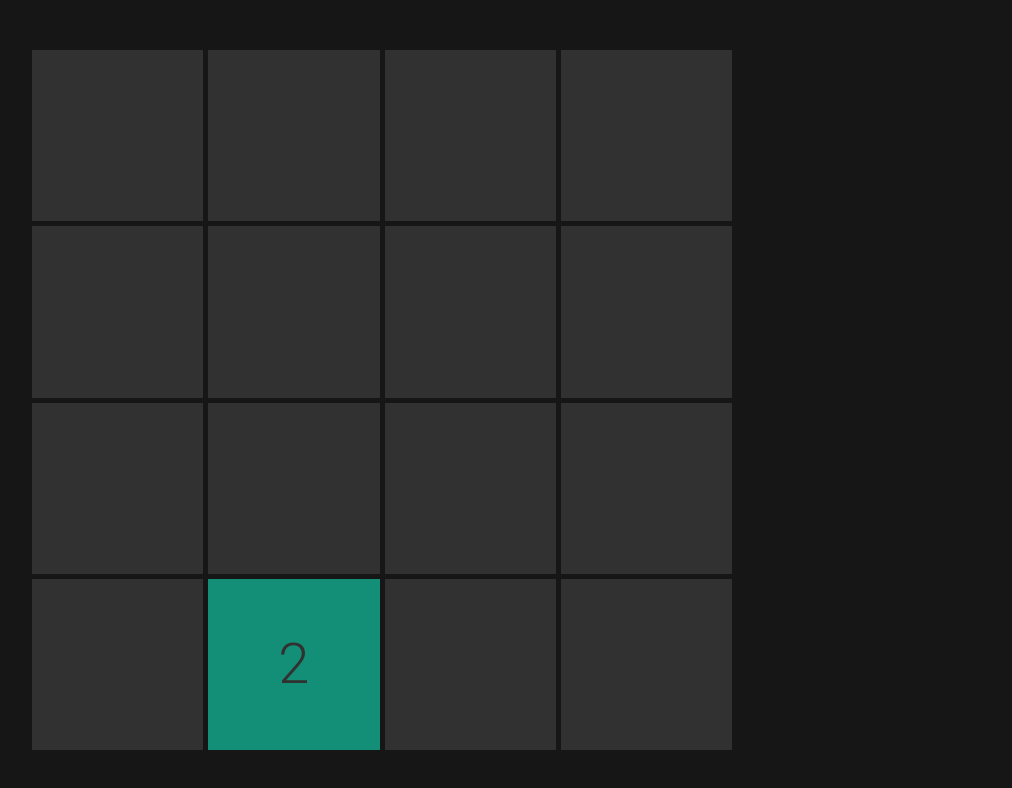
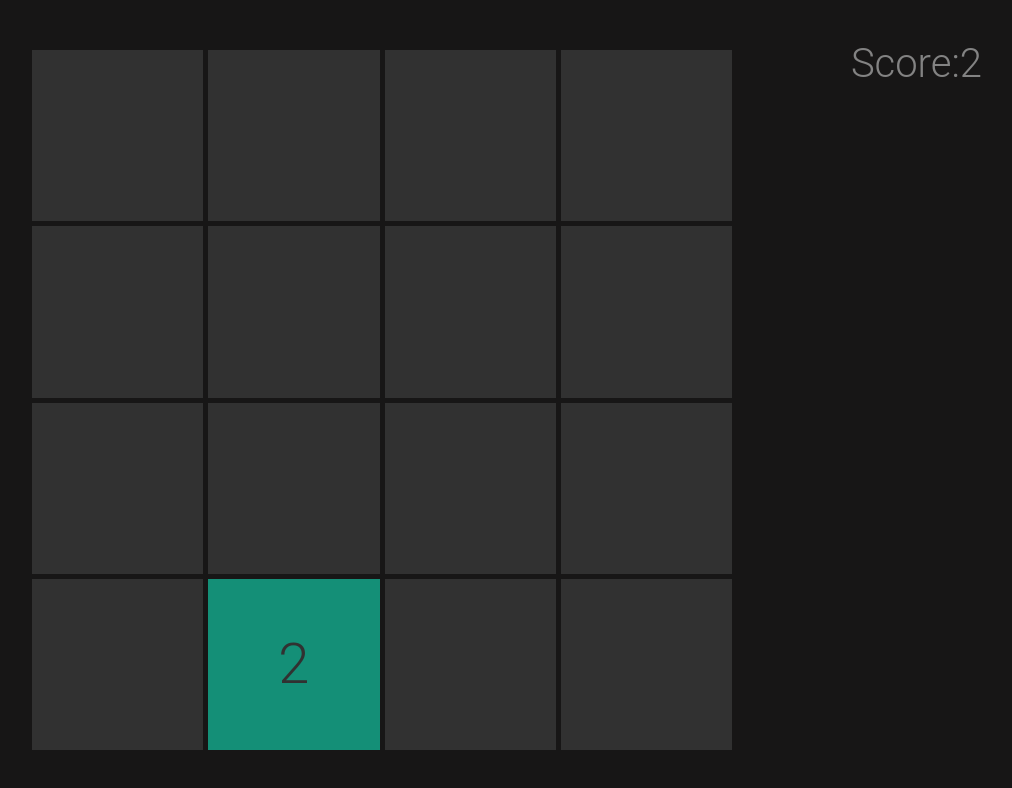
Before and after one commit to Vladislav-Cheremisin/2048, a React (Vite) app: page / in a window 1280 px wide. Shown: the top 788 px of the page, without its empty margins (258-1270 px from the left). Built offline with nearby package versions, Linux system fonts and the light colour scheme.

Commit message:
feat: add score

```diff
--- a/src/modules/Game/GameStore.tsx
+++ b/src/modules/Game/GameStore.tsx
@@ -12,9 +12,12 @@ class GameStore {
 
   private readonly cellData: GameCellData[];
 
+  private score: number;
+
   constructor() {
     this.rowSize = GameStore.DEFAULT_ROW_SIZE;
     this.gameSize = this.rowSize ** 2;
+    this.score = 0;
     this.cellData = this.initCellData();
     makeAutoObservable(this);
   }
@@ -33,8 +36,27 @@ class GameStore {
     return this.cellData;
   }
 
+  /**
+   * Получить пустые ячейки.
+   * @private
+   */
   private getEmptyCells() {
     return this.cellData.filter((cell) => cell.value === 0);
+  }
+
+  /**
+   * Получить текущий счёт.
+   */
+  public getScore() {
+    return this.score;
+  }
+
+  /**
+   * Обновить текущий счёт.
+   * @private
+   */
+  private updateScore() {
+    this.score = this.cellData.reduce((acc: number, data: GameCellData) => acc + data.value, 0);
   }
 
   /**
@@ -59,7 +81,7 @@ class GameStore {
       });
 
       if (isGameOver) {
-        console.log('Game Over');
+        setTimeout(() => alert(`Game Over. Your score is ${this.score}`), 0);
       }
     }
   }
@@ -74,6 +96,8 @@ class GameStore {
       const randomIndex = Math.floor(Math.random() * emptyCells.length);
 
       emptyCells[randomIndex].value = 2;
+
+      this.updateScore();
     }
   }
 
--- /dev/null
+++ b/src/modules/Game/dependencies/GameScore.tsx
@@ -0,0 +1,17 @@
+import React from 'react';
+import { observer } from 'mobx-react';
+import styles from '../styles.module.scss';
+
+type GameScoreProps = {
+  score: number;
+};
+function GameScore({ score }: GameScoreProps) {
+  return (
+    <span className={styles.score}>
+      Score:
+      {score}
+    </span>
+  );
+}
+
+export default observer(GameScore);
--- a/src/modules/Game/index.tsx
+++ b/src/modules/Game/index.tsx
@@ -1,10 +1,11 @@
-import React, { useEffect } from 'react';
+import React, { useEffect, useMemo } from 'react';
 import { observer } from 'mobx-react';
 import GameStore from './GameStore';
 import GameField from './dependencies/GameField';
+import GameScore from './dependencies/GameScore';
 
 function Game() {
-  const store = new GameStore();
+  const store = useMemo(() => new GameStore(), []);
 
   useEffect(() => {
     store.fillEmptyCell();
@@ -15,10 +16,13 @@ function Game() {
   }, []);
 
   return (
-    <GameField
-      rowSize={store.getRowSize()}
-      cellData={store.getCellData()}
-    />
+    <>
+      <GameField
+        rowSize={store.getRowSize()}
+        cellData={store.getCellData()}
+      />
+      <GameScore score={store.getScore()} />
+    </>
   );
 }
 
--- a/src/modules/Game/styles.module.scss
+++ b/src/modules/Game/styles.module.scss
@@ -16,3 +16,12 @@
   font-family: "Roboto Light", sans-serif;
   font-size: 3.5rem;
 }
+
+.score {
+  position: absolute;
+  right: 2.5rem;
+  top: 2.5rem;
+  font-size: 2.5rem;
+  font-family: "Roboto Light", sans-serif;
+  color: #838383
+}
```
